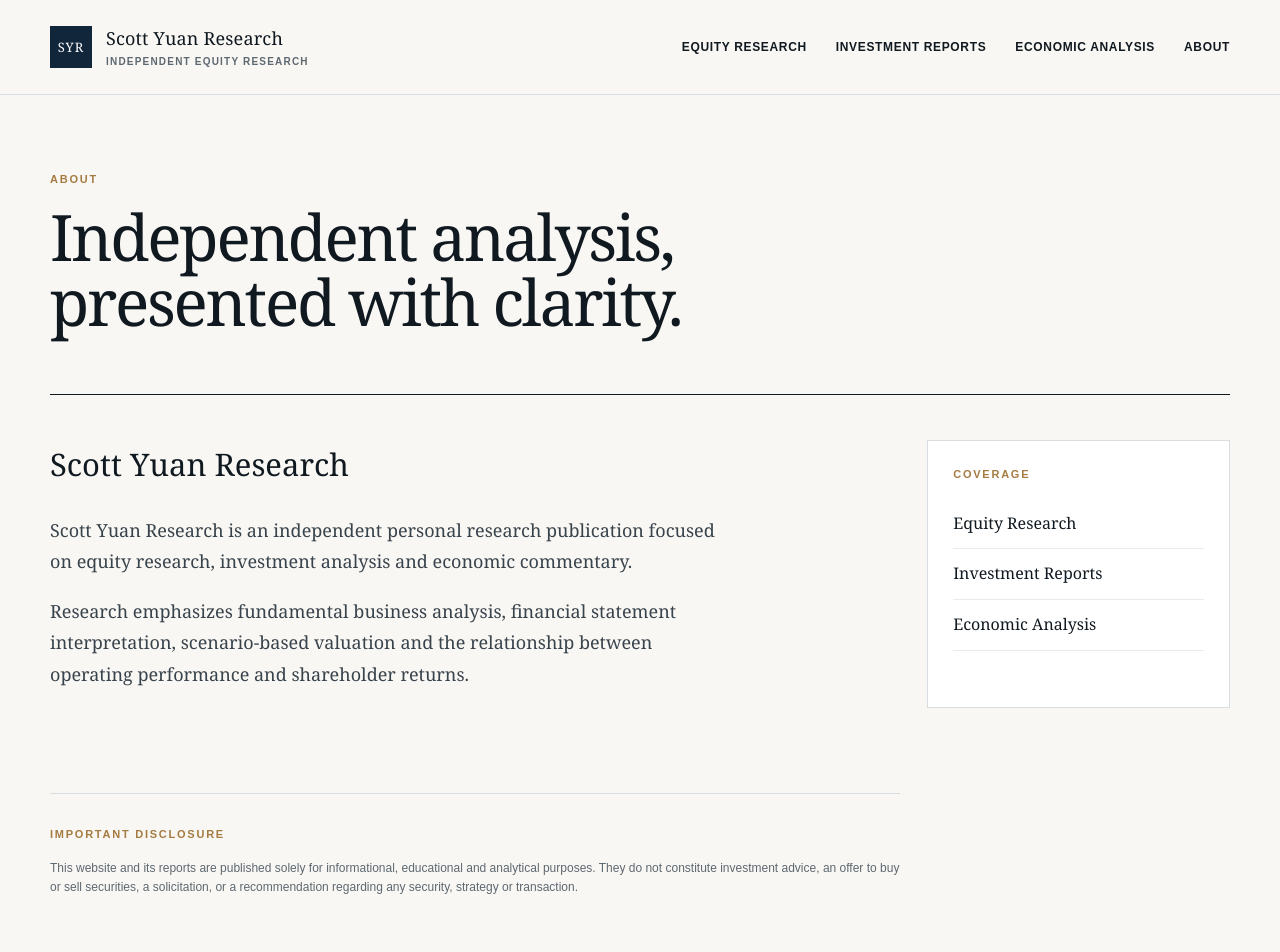
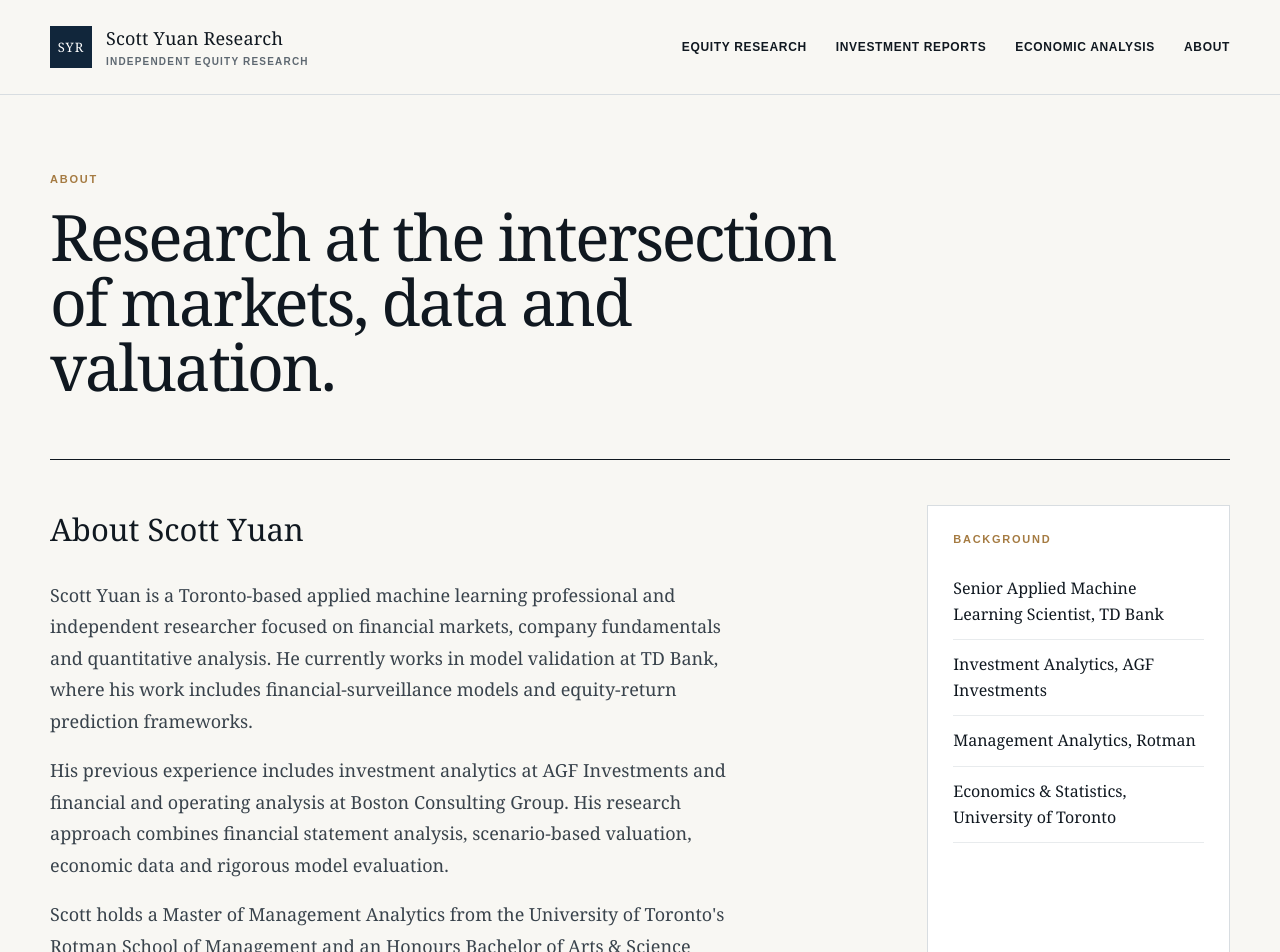
Before and after one commit to PuYuan-scott/PuYuan-scott.github.io, a Next.js app: page /about in a window 1280 px wide. Shown: the top 952 px of the page. Built offline with nearby package versions, Linux system fonts and the light colour scheme.

Commit message:
Update About page from professional resume

```diff
--- a/app/about/page.tsx
+++ b/app/about/page.tsx
@@ -10,30 +10,41 @@ export default function AboutPage() {
     <div className="page-shell interior-page">
       <header className="page-intro">
         <p className="eyebrow">About</p>
-        <h1>Independent analysis, presented with clarity.</h1>
+        <h1>Research at the intersection of markets, data and valuation.</h1>
       </header>
 
       <div className="about-grid">
         <section>
-          <h2>Scott Yuan Research</h2>
+          <h2>About Scott Yuan</h2>
           <p>
-            Scott Yuan Research is an independent personal research
-            publication focused on equity research, investment analysis and
-            economic commentary.
+            Scott Yuan is a Toronto-based applied machine learning
+            professional and independent researcher focused on financial
+            markets, company fundamentals and quantitative analysis. He
+            currently works in model validation at TD Bank, where his work
+            includes financial-surveillance models and equity-return prediction
+            frameworks.
           </p>
           <p>
-            Research emphasizes fundamental business analysis, financial
-            statement interpretation, scenario-based valuation and the
-            relationship between operating performance and shareholder
-            returns.
+            His previous experience includes investment analytics at AGF
+            Investments and financial and operating analysis at Boston
+            Consulting Group. His research approach combines financial
+            statement analysis, scenario-based valuation, economic data and
+            rigorous model evaluation.
+          </p>
+          <p>
+            Scott holds a Master of Management Analytics from the University
+            of Toronto&apos;s Rotman School of Management and an Honours
+            Bachelor of Arts &amp; Science with High Distinction in Economics
+            and Statistics from the University of Toronto.
           </p>
         </section>
         <aside>
-          <p className="eyebrow">Coverage</p>
+          <p className="eyebrow">Background</p>
           <ul>
-            <li>Equity Research</li>
-            <li>Investment Reports</li>
-            <li>Economic Analysis</li>
+            <li>Senior Applied Machine Learning Scientist, TD Bank</li>
+            <li>Investment Analytics, AGF Investments</li>
+            <li>Management Analytics, Rotman</li>
+            <li>Economics &amp; Statistics, University of Toronto</li>
           </ul>
         </aside>
       </div>
```
